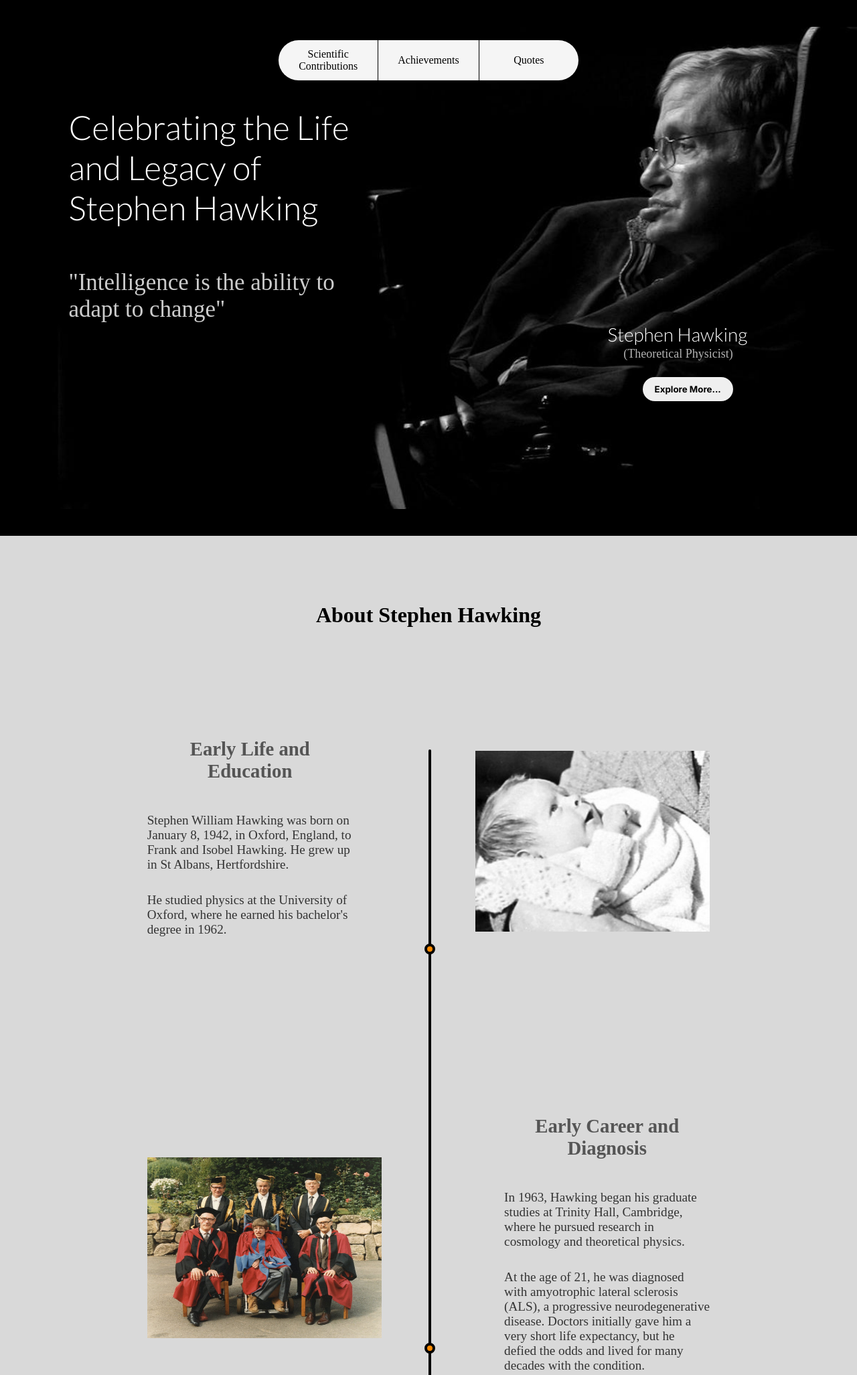
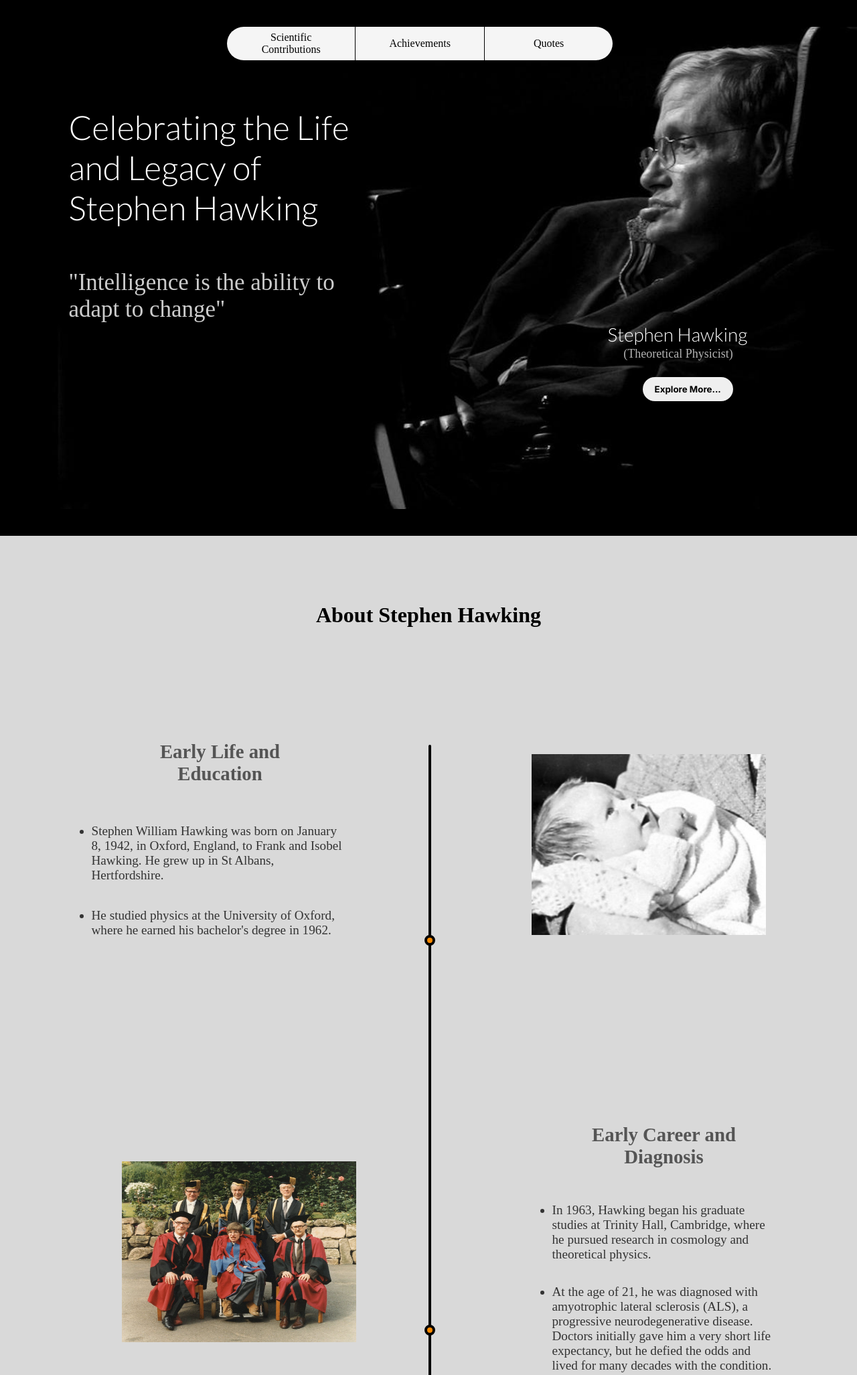
Before and after one commit to ReggieAlbiosA/TributeWebsite-StephenHawking, a Flask app: page / in a window 1280 px wide. Shown: the top 2053 px of the page at 67% size. Run offline with Flask 3, Linux system fonts and the light colour scheme; some web fonts are replaced.

Commit message:
new code update

```diff
--- a/static/script.js
+++ b/static/script.js
@@ -86,7 +86,7 @@ window.addEventListener('scroll', function() {
     const fixed = document.getElementById('fixed');
     const widen = document.getElementById('widen');
     var links = document.querySelectorAll('.navigation-bar a');
-    const threshold = 70;
+    const threshold = 80;
 
     if (window.scrollY > threshold) {
         fixed.classList.add('fixed-nav');
--- a/static/style.css
+++ b/static/style.css
@@ -29,7 +29,7 @@ header{
     background-repeat: no-repeat;
     background-attachment:scroll;
     color: white;
-     margin-top: -60px;
+     margin-top: -65px;
 
   }
 
@@ -45,7 +45,7 @@ header{
     top: 0;
   }
   header .barrier{
-    height: 60px;
+    height: 65px;
     width: 100%;
     top: 0;
     position: sticky;
@@ -53,11 +53,13 @@ header{
 
 
    .navigation-bar{
-    width: 35%;
+    width: 45%;
     border-radius: 50px;
     position: absolute;
     text-align: center;
-    left: 32.5%;
+    /* max-width: 1500px; */
+
+    left: 26.5%;
     transition: 0.1s;
     display: flex;
     justify-content: center;
@@ -84,7 +86,7 @@ header{
     justify-content: center;
     color: black;
     background-color: whitesmoke;
-    height: 60px;
+    height: 50px;
     transition: 0.3s;
     width: 100%;
 
@@ -226,20 +228,16 @@ header{
 
   main h1{
     text-align: center;
-
-
   }
-  /* main .container{
-    margin-top: 200px;
-  } */
 
     section{
-    width: 80%;
+    width: 100%;
     display: flex;
     margin-inline: auto;
     justify-content: space-around;
     align-items: center;
     padding-top: 80px;
+    /* background-color: yellowgreen; */
   }
   main section{
     max-width: 1500px;
@@ -261,12 +259,30 @@ header{
   section  ul li{
     color: #333333;
     margin-block: 10%;
+    list-style: disc;
   }
 
    .chapter-image img{
     width: 350px;
     height: 270px;
+  }
 
+  .item4 > *{
+    margin-left: 50px;
+
+  }
+  .item3{
+    margin-left: 60px;
+  }
+  .item8 > *{
+    margin-left: 60px;
+
+  }
+  .item7 > *{
+   margin-left: 50px;
+  }
+  .item10{
+   margin-right: 40px;
   }
   .timeline{
     height: 84%;
@@ -302,7 +318,7 @@ header{
   position: relative;
   display: flex;
   flex-direction: column;
-  /* background-color: rebeccapurple; */
+
 }
 
 .video-section h1{
@@ -407,6 +423,15 @@ header{
 /* video section css styles */
 
 @media screen and (max-width: 1280px) {
+  .hero{
+    margin-top: -40px !important;
+  }
+
+  header .barrier{
+    height: 40px !important;
+
+  }
+
   .hero-content h3{
       margin-left: 170%;
       margin-top: 0;
@@ -450,6 +475,9 @@ header{
     flex-direction: column;
   /* margin-block: 100px; */
   }
+  main section div{
+    margin-inline: 0 !important;
+  }
   main h1{
     padding-bottom: 0;
   }
@@ -464,6 +492,7 @@ header{
   }
   .item2{
     order: 2;
+
   }
   .item4{
     order: 3;
```
